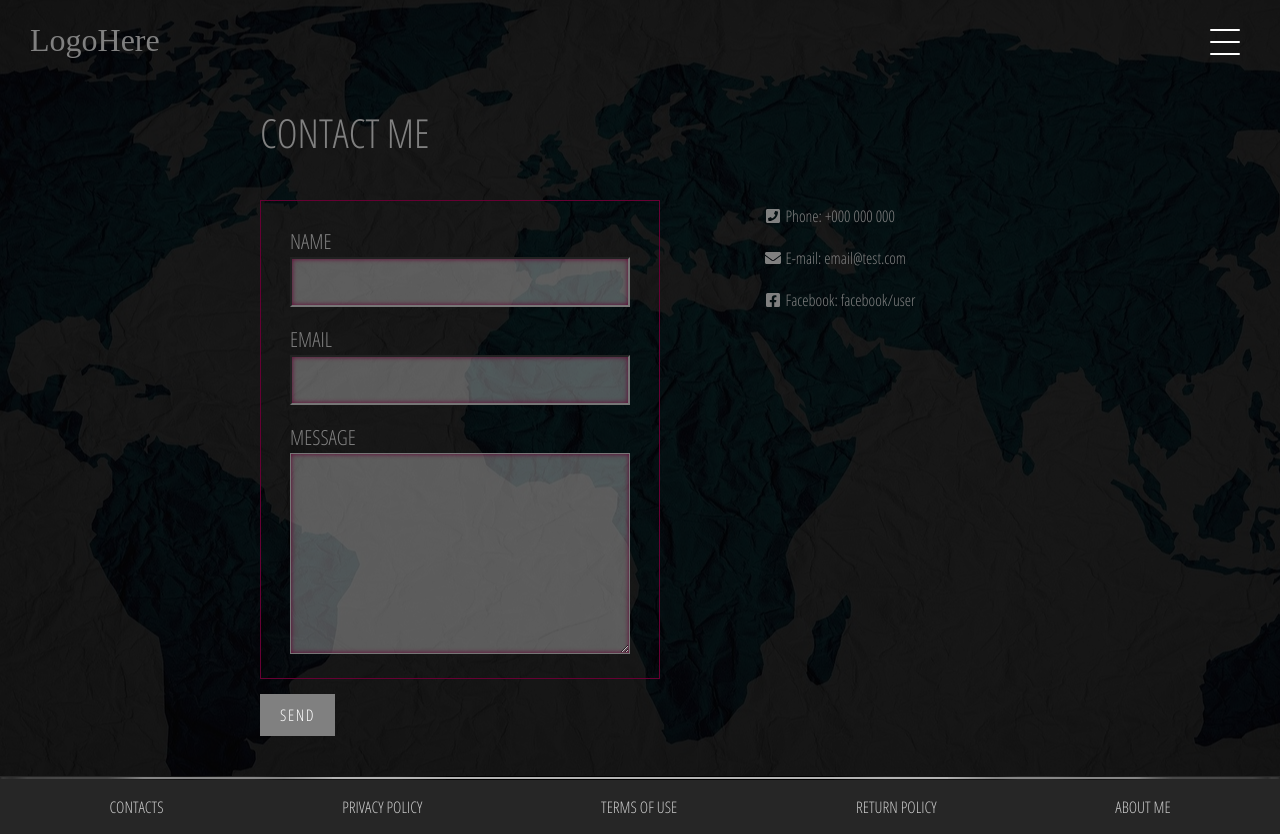
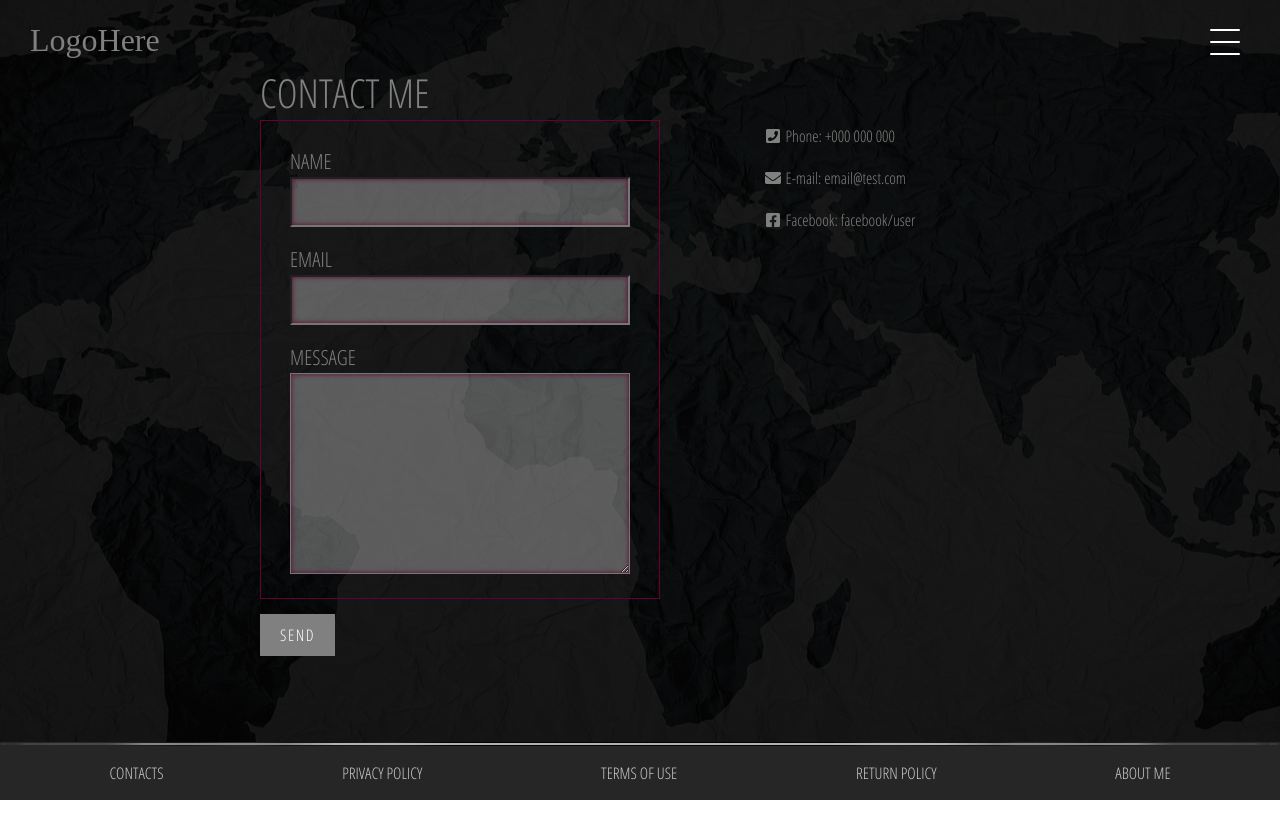
Before and after one commit to DenitsaRuseva/portfolio, a React (Create React App) app: page /contacts in a window 1280 px wide. After the commit the page ends 800 px from the top, so only its background shows below. Built offline with nearby package versions, Linux system fonts and the light colour scheme; a web font is replaced by a local one.

Commit message:
home css fix

```diff
--- a/src/components/About/About.css
+++ b/src/components/About/About.css
@@ -14,9 +14,9 @@
     /* padding: 0 35px 0 30px; */
 }
 
-div.home div.about{
+/* div.home div.about{
     bottom: calc(100vh - 9rem);
-}
+} */
 
 .about-header-container{
     position: relative;
@@ -121,7 +121,7 @@ div.about div.about-img-container {
         padding-top: 5rem;
         min-height: 100vh;
     }
-    div.home div.about {
+    /* div.home div.about {
         bottom: 100vh;
-    }
+    } */
 }
--- a/src/components/Contacts/Contacts.css
+++ b/src/components/Contacts/Contacts.css
@@ -17,7 +17,7 @@ div.contacts::after{
     bottom: 0;
     background-image: url('../../assets/images/map-of-the-world-2401458_1920.jpg');
     background-position: center;
-    /* filter: grayscale(100%); */
+    filter: grayscale(80%);
     z-index: -1;
     opacity: 0.1;
 }
@@ -32,7 +32,7 @@ div.contacts > div.contacts-wrapp div.contacts-details{
     align-items: center;
     width: 458px;
     max-width: 100%;
-    padding: 15px 0px 40px 0px;
+    /* padding: 15px 0px 40px 0px; */
     margin: 0 auto;
     opacity: 0;
     transition: opacity 0.5s;
@@ -71,7 +71,7 @@ div.contacts div.inViewListener{
 
 .contacts div.inViewListener h2 {
     display: inline-block;
-    margin: 1em 0;
+    margin: 0;
     opacity: 0;
     font-size: 2.5rem;
     font-weight: 400;
@@ -143,7 +143,7 @@ div.contacts > div.contacts-wrapp div.contact-btn-container .btn{
         order: 2;
         flex: 40%;
         justify-content: center;
-        padding-top: 0px;
+        /* padding-top: 0px; */
 
     }
 
--- a/src/components/Home/Home.css
+++ b/src/components/Home/Home.css
@@ -1,6 +1,7 @@
 .home{
     position: relative;
     width: 100%;
+    padding-bottom: calc(100vh - 9rem);
     color: white;
     /* background: rgba(0,0,0,0.7); */
 }
@@ -123,6 +124,9 @@ div.home-carousel.right > div.home-carousel-text-wrapp{
 }
 
 @media only screen and (min-width: 992px){
+    div.home{
+        padding-bottom: 100vh;
+    }
     div.home-carousels{
         padding: 0 20px;
     }
--- a/src/hoc/Layout/Layout.js
+++ b/src/hoc/Layout/Layout.js
@@ -3,7 +3,6 @@ import './Layout.css';
 import Toolbar from 'components/Navigation/Toolbar/Toolbar';
 import Logo from 'components/Logo/Logo';
 import Footer from 'components/Footer/Footer';
-
 import Gallery from 'container/Gallery/Gallery';
 import About from 'components/About/About';
 import Home from 'components/Home/Home';
```
